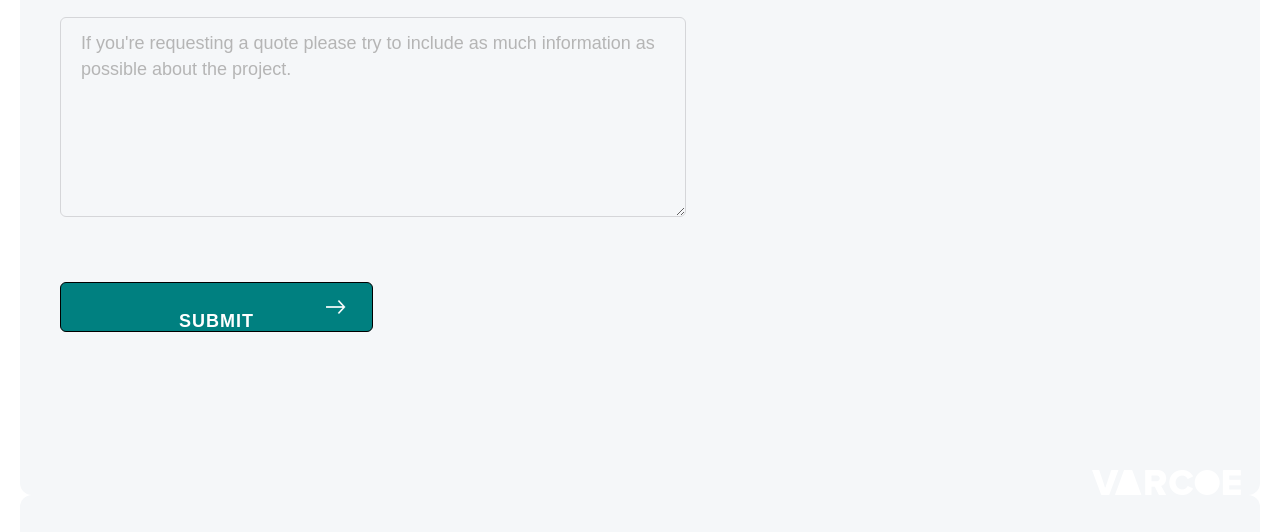
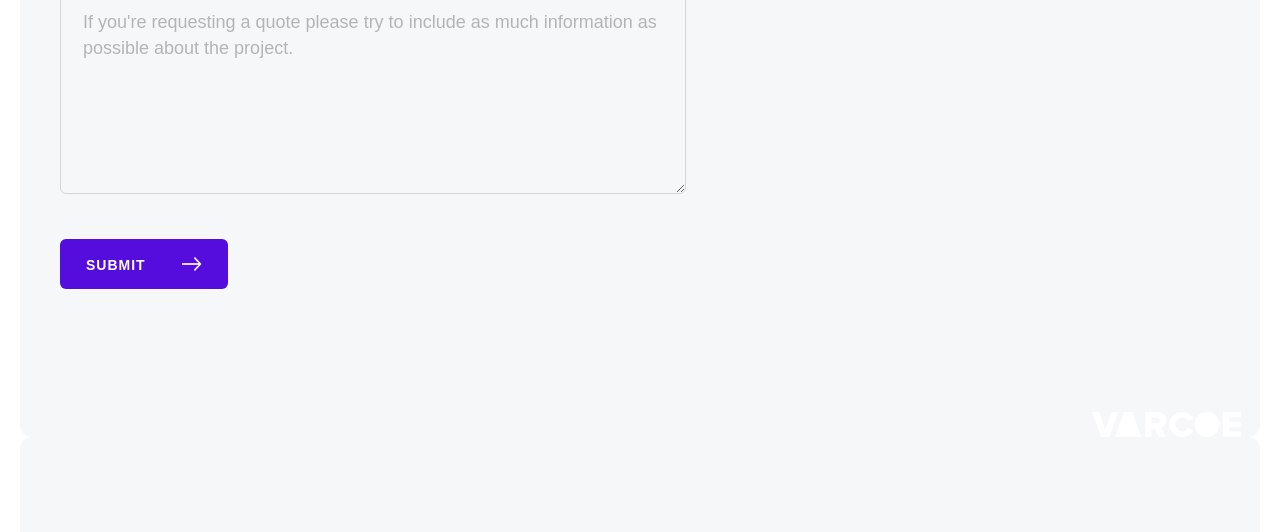
Before and after one commit to varcoenet/varcoe.net, an Astro site: page /contact in a window 1280 px wide. Shown: the part 833-1365 px from the top of the page. Built offline with nearby package versions, Linux system fonts and the light colour scheme; Astro itself is replaced by a stand-in of ours; a web font is replaced by a local one.

Commit message:
Update contact.astro

```diff
--- a/src/pages/contact.astro
+++ b/src/pages/contact.astro
@@ -93,25 +93,9 @@
 
 
 <style>
-    .feedback-form {
-    margin: 40px 40px;
-    min-width: 250px;
-    width: 45%;
-  }
-  input,
-  textarea,
-  button {
-    font-size: inherit;
-    margin: 15px 0;
-    padding: 12px 20px;
-    width: 100%;
-  }
-  button {
-    background-color: teal;
-    border: 1px solid black;
-    color: white;
-    width: 50%;
-  }
+    .submitbutton {
+        border:0px;
+    }
   .hidden {
     clip: rect(0 0 0 0);
     clip-path: inset(50%);
```
